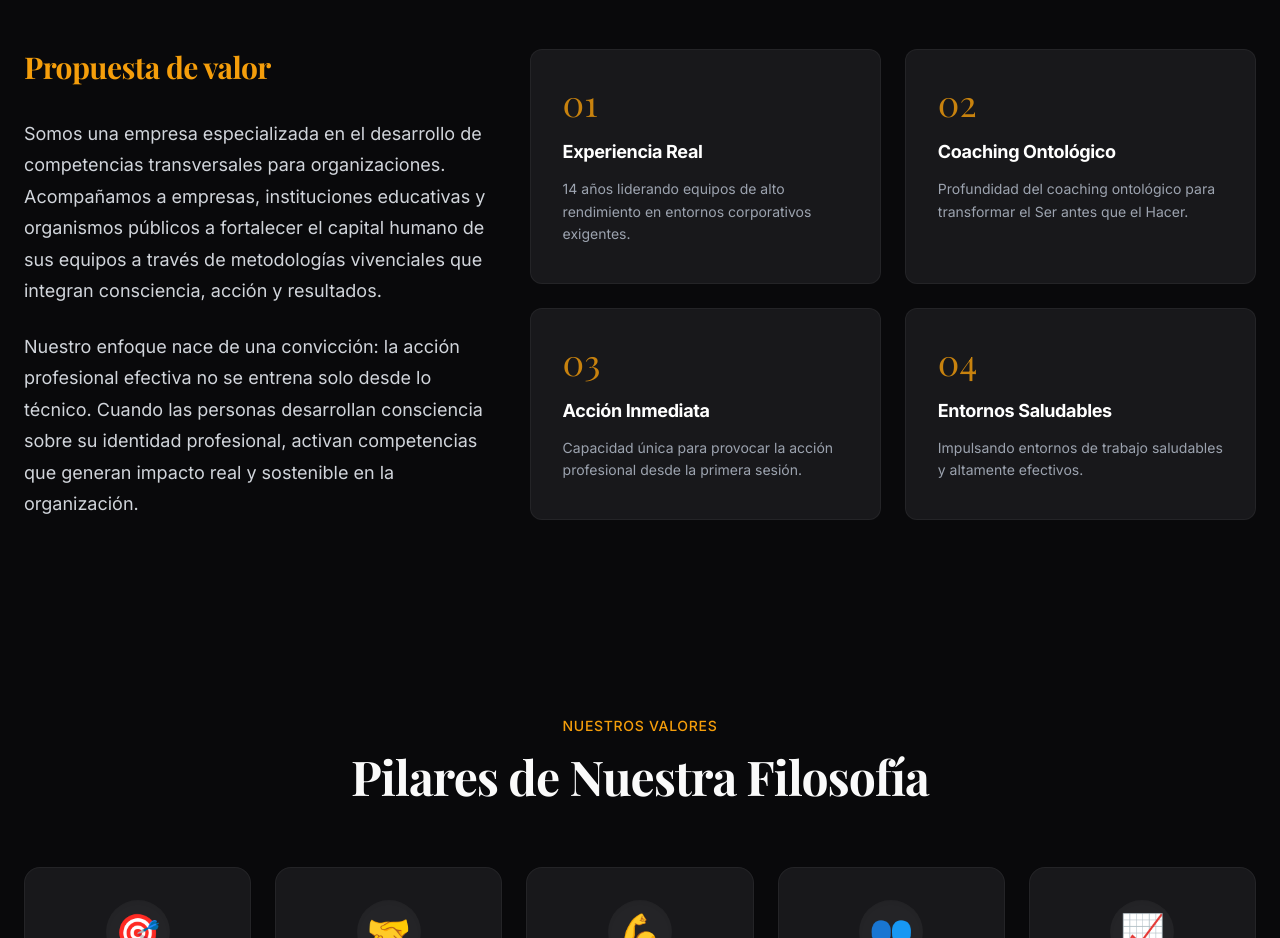
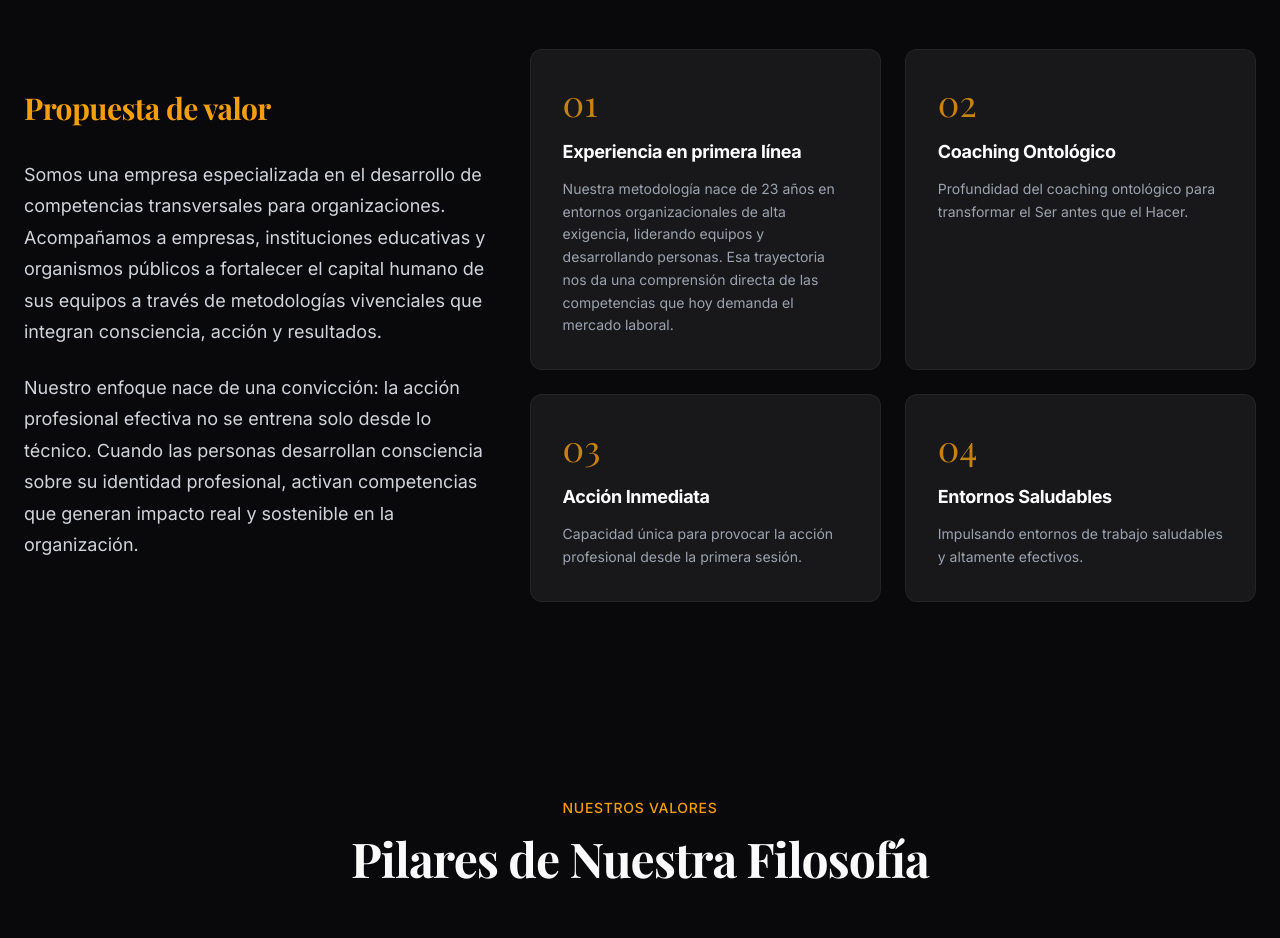
Before and after one commit to mauro6287-blip/alicia-morales-coach, a Next.js app: page / in a window 1280 px wide. Shown: the part 2960-3898 px from the top of the page. Built offline with nearby package versions, Linux system fonts and the light colour scheme; a web font is replaced by a local one.

Commit message:
Update pilar 01 text to Experiencia en primera linea
Co-Authored-By: Claude Opus 4.6 <noreply@anthropic.com>

```diff
--- a/sections/PropuestaValor.tsx
+++ b/sections/PropuestaValor.tsx
@@ -1,9 +1,9 @@
 const pilares = [
     {
         numero: "01",
-        titulo: "Experiencia Real",
+        titulo: "Experiencia en primera línea",
         descripcion:
-            "14 años liderando equipos de alto rendimiento en entornos corporativos exigentes.",
+            "Nuestra metodología nace de 23 años en entornos organizacionales de alta exigencia, liderando equipos y desarrollando personas. Esa trayectoria nos da una comprensión directa de las competencias que hoy demanda el mercado laboral.",
     },
     {
         numero: "02",
```
